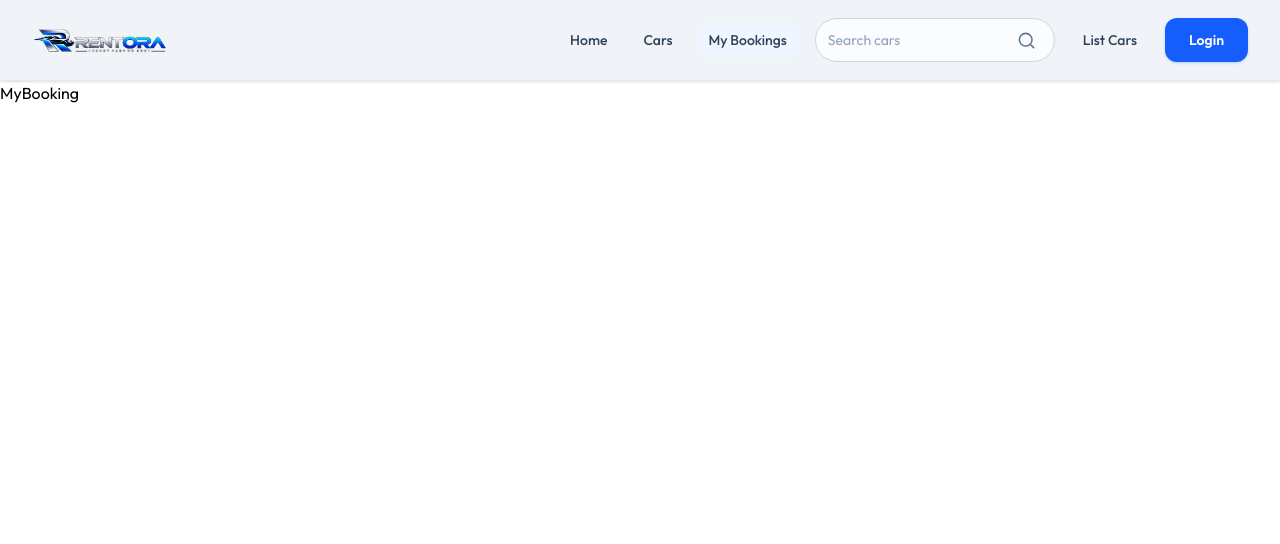
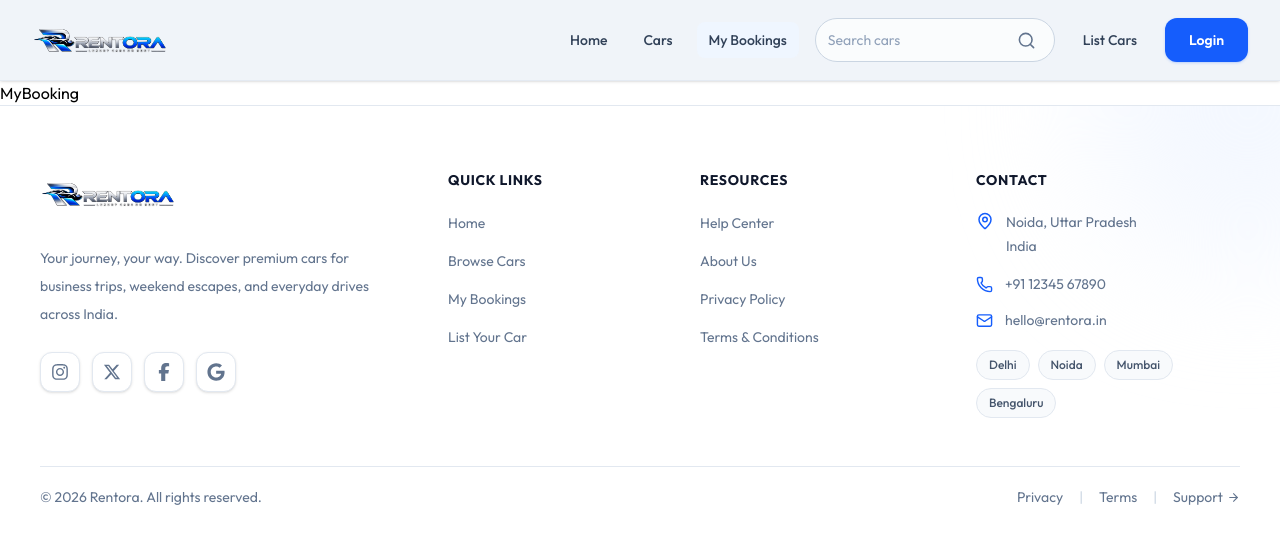
Before and after one commit to ankit-tiwari-0/Rentora, a React (Vite) app in the folder Rentora-Web/: page /my-bookings in a window 1280 px wide. Shown: the top 544 px of the page. Built offline with nearby package versions, Linux system fonts and the light colour scheme.

Commit message:
add footer

```diff
--- a/Rentora-Web/package.json
+++ b/Rentora-Web/package.json
@@ -15,6 +15,7 @@
     "motion": "^14.1.0",
     "react": "^19.2.8",
     "react-dom": "^19.2.8",
+    "react-icons": "^5.7.0",
     "react-router-dom": "^7.18.4",
     "tailwindcss": "^4.3.3"
   },
--- a/Rentora-Web/src/App.jsx
+++ b/Rentora-Web/src/App.jsx
@@ -4,6 +4,7 @@ import Home from './pages/Home'
 import CarDetail from './pages/CarDetail'
 import Cars from './pages/Cars'
 import MyBooking from './pages/MyBooking'
+import Footer from './component/Footer'
 
 const App = () => {
   return (
@@ -16,6 +17,8 @@ const App = () => {
         <Route path='/cars' element={<Cars />} />
         <Route path='/my-bookings' element={<MyBooking/>} />
       </Routes>
+
+      <Footer />
     </div>
   )
 }
--- /dev/null
+++ b/Rentora-Web/src/component/Footer.jsx
@@ -0,0 +1,273 @@
+
+import { motion } from "motion/react";
+import { Link } from "react-router-dom";
+import {
+  ArrowUpRight,
+  MapPin,
+  Phone,
+  Mail,
+  ArrowRight,
+} from "lucide-react";
+import {
+  FaInstagram,
+  FaFacebookF,
+  FaXTwitter,
+  FaGoogle,
+} from "react-icons/fa6";
+
+import logo from "../assets/ogo.png";
+
+const footerLinks = {
+  "Quick Links": [
+    { label: "Home", to: "/" },
+    { label: "Browse Cars", to: "/cars" },
+    { label: "My Bookings", to: "/my-bookings" },
+    { label: "List Your Car", to: "/owner" },
+  ],
+  Resources: [
+    { label: "Help Center", to: "/" },
+    { label: "About Us", to: "/" },
+    { label: "Privacy Policy", to: "/" },
+    { label: "Terms & Conditions", to: "/" },
+  ],
+};
+
+const socialLinks = [
+  {
+    label: "Instagram",
+    href: "https://www.instagram.com/",
+    Icon: FaInstagram,
+  },
+  {
+    label: "X",
+    href: "https://x.com/",
+    Icon: FaXTwitter,
+  },
+  {
+    label: "Facebook",
+    href: "https://www.facebook.com/",
+    Icon: FaFacebookF,
+  },
+  {
+    label: "Gmail",
+    href: "mailto:hello@rentora.in",
+    Icon: FaGoogle,
+  },
+];
+
+const cities = ["Delhi", "Noida", "Mumbai", "Bengaluru"];
+
+const ease = [0.22, 1, 0.36, 1];
+
+const containerVariants = {
+  hidden: {},
+  visible: {
+    transition: {
+      staggerChildren: 0.12,
+    },
+  },
+};
+
+const itemVariants = {
+  hidden: {
+    opacity: 0,
+    y: 20,
+  },
+  visible: {
+    opacity: 1,
+    y: 0,
+    transition: {
+      duration: 0.6,
+      ease,
+    },
+  },
+};
+
+const Footer = () => {
+  const year = new Date().getFullYear();
+
+  return (
+    <footer className="relative w-full overflow-hidden border-t border-slate-200 bg-white">
+      {/* Subtle background decoration */}
+      <div
+        aria-hidden="true"
+        className="pointer-events-none absolute -right-32 -top-40 size-80 rounded-full bg-blue-50/70 blur-3xl"
+      />
+
+      <div className="relative mx-auto max-w-7xl px-5 pb-6 pt-12 sm:px-8 sm:pt-14 lg:px-10 lg:pt-16">
+
+        {/* Main footer */}
+        <motion.div
+          variants={containerVariants}
+          initial="hidden"
+          whileInView="visible"
+          viewport={{ once: true, amount: 0.1 }}
+          className="grid grid-cols-1 gap-9 sm:grid-cols-2 sm:gap-10 lg:grid-cols-[1.5fr_0.85fr_0.95fr_1.1fr] lg:gap-12"
+        >
+          {/* Brand */}
+          <motion.div variants={itemVariants}>
+            <Link
+              to="/"
+              aria-label="Rentora home"
+              className="group inline-flex"
+            >
+              <img
+                src={logo}
+                alt="Rentora"
+                className="h-11 w-auto max-w-[190px] object-contain object-left transition-transform duration-300 group-hover:scale-[1.03] sm:h-12"
+              />
+            </Link>
+
+            <p className="mt-5 max-w-sm text-sm leading-7 text-slate-500">
+              Your journey, your way. Discover premium cars for
+              business trips, weekend escapes, and everyday drives
+              across India.
+            </p>
+
+            {/* Social media */}
+            <div className="mt-6 flex flex-wrap items-center gap-3">
+              {socialLinks.map(({ label, href, Icon }) => (
+                <motion.a
+                  key={label}
+                  href={href}
+                  target={label === "Gmail" ? undefined : "_blank"}
+                  rel={
+                    label === "Gmail"
+                      ? undefined
+                      : "noopener noreferrer"
+                  }
+                  aria-label={label}
+                  title={label}
+                  whileHover={{ y: -4, scale: 1.08 }}
+                  whileTap={{ scale: 0.93 }}
+                  className="flex size-10 items-center justify-center rounded-xl border border-slate-200 bg-white text-slate-500 shadow-sm transition-colors duration-300 hover:border-blue-200 hover:bg-blue-50 hover:text-blue-600"
+                >
+                  <Icon size={18} />
+                </motion.a>
+              ))}
+            </div>
+          </motion.div>
+
+          {/* Link columns */}
+          {Object.entries(footerLinks).map(([heading, links]) => (
+            <motion.div key={heading} variants={itemVariants}>
+              <h3 className="text-sm font-bold uppercase tracking-wider text-slate-900">
+                {heading}
+              </h3>
+
+              <ul className="mt-5 space-y-3.5">
+                {links.map(({ label, to }) => (
+                  <li key={label}>
+                    <Link
+                      to={to}
+                      className="group inline-flex items-center gap-1.5 text-sm text-slate-500 transition-colors duration-200 hover:text-blue-600"
+                    >
+                      <span>{label}</span>
+                      <ArrowUpRight
+                        size={14}
+                        className="opacity-0 transition-all duration-200 group-hover:-translate-y-0.5 group-hover:translate-x-0.5 group-hover:opacity-100"
+                      />
+                    </Link>
+                  </li>
+                ))}
+              </ul>
+            </motion.div>
+          ))}
+
+          {/* Contact */}
+          <motion.div variants={itemVariants}>
+            <h3 className="text-sm font-bold uppercase tracking-wider text-slate-900">
+              Contact
+            </h3>
+
+            <div className="mt-5 space-y-4 text-sm text-slate-500">
+              <div className="flex items-start gap-3">
+                <MapPin
+                  size={18}
+                  className="mt-0.5 shrink-0 text-blue-600"
+                />
+                <p className="leading-6">
+                  Noida, Uttar Pradesh
+                  <br />
+                  India
+                </p>
+              </div>
+
+              <a
+                href="tel:+911234567890"
+                className="flex items-center gap-3 transition-colors hover:text-blue-600"
+              >
+                <Phone size={17} className="shrink-0 text-blue-600" />
+                +91 12345 67890
+              </a>
+
+              <a
+                href="mailto:hello@rentora.in"
+                className="flex min-w-0 items-start gap-3 transition-colors hover:text-blue-600"
+              >
+                <Mail
+                  size={17}
+                  className="mt-0.5 shrink-0 text-blue-600"
+                />
+                <span className="break-all">hello@rentora.in</span>
+              </a>
+            </div>
+
+            {/* Indian cities */}
+            <div className="mt-5 flex flex-wrap gap-2">
+              {cities.map((city) => (
+                <span
+                  key={city}
+                  className="rounded-full border border-slate-200 bg-slate-50 px-3 py-1.5 text-xs font-medium text-slate-600 transition-colors hover:border-blue-200 hover:bg-blue-50 hover:text-blue-600"
+                >
+                  {city}
+                </span>
+              ))}
+            </div>
+          </motion.div>
+        </motion.div>
+
+        {/* Bottom bar */}
+        <div className="mt-10 border-t border-slate-200 pt-5 sm:mt-12">
+          <div className="flex flex-col gap-4 text-sm text-slate-500 sm:flex-row sm:items-center sm:justify-between">
+            <p>© {year} Rentora. All rights reserved.</p>
+
+            <div className="flex flex-wrap items-center gap-x-4 gap-y-2">
+              <Link
+                to="/"
+                className="transition-colors hover:text-blue-600"
+              >
+                Privacy
+              </Link>
+
+              <span aria-hidden="true" className="text-slate-300">
+                |
+              </span>
+
+              <Link
+                to="/"
+                className="transition-colors hover:text-blue-600"
+              >
+                Terms
+              </Link>
+
+              <span aria-hidden="true" className="text-slate-300">
+                |
+              </span>
+
+              <Link
+                to="/"
+                className="inline-flex items-center gap-1 transition-colors hover:text-blue-600"
+              >
+                Support
+                <ArrowRight size={13} />
+              </Link>
+            </div>
+          </div>
+        </div>
+      </div>
+    </footer>
+  );
+};
+
+export default Footer;
```
Also changed, not shown: 1 other file (tests, documents, lock files or other folders).
